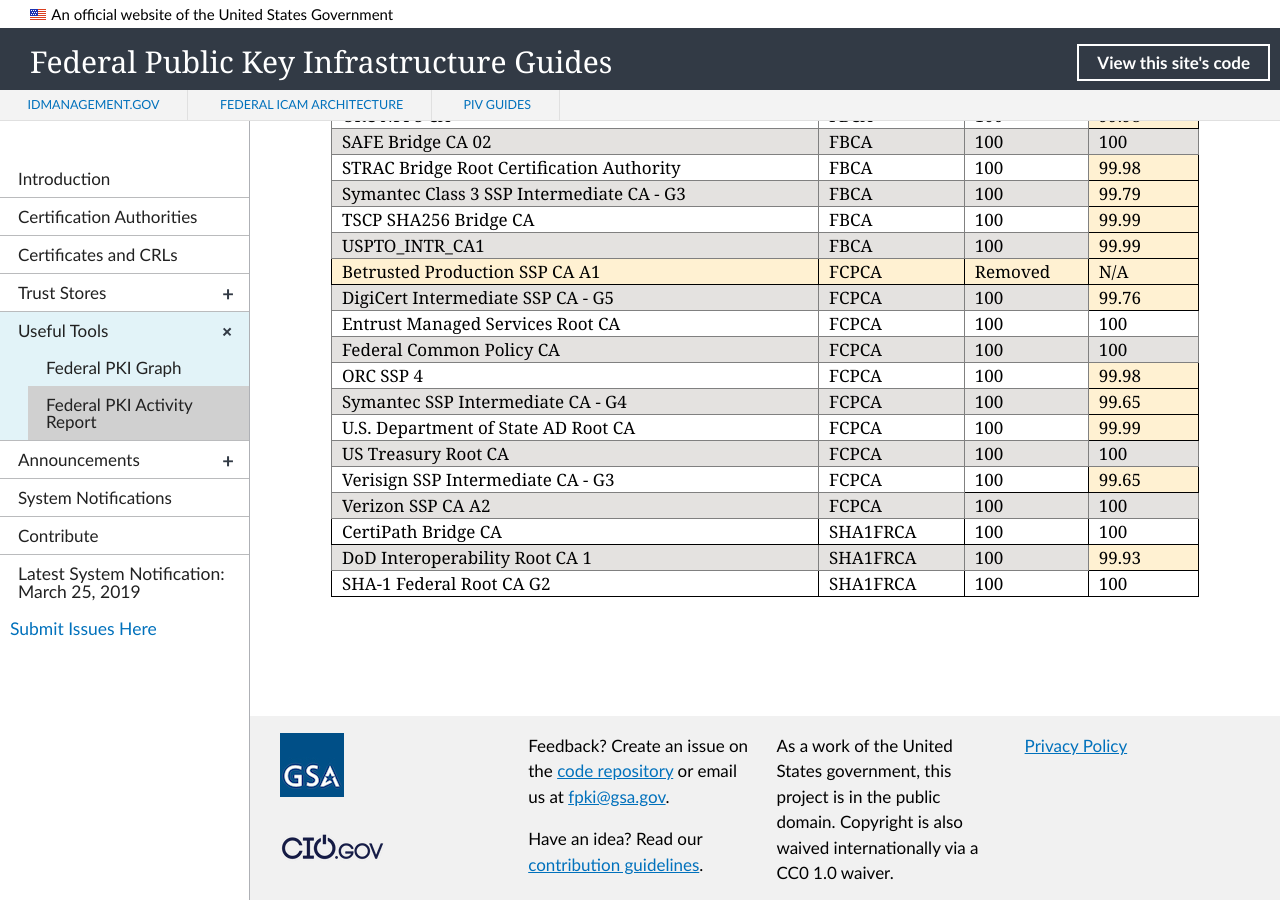
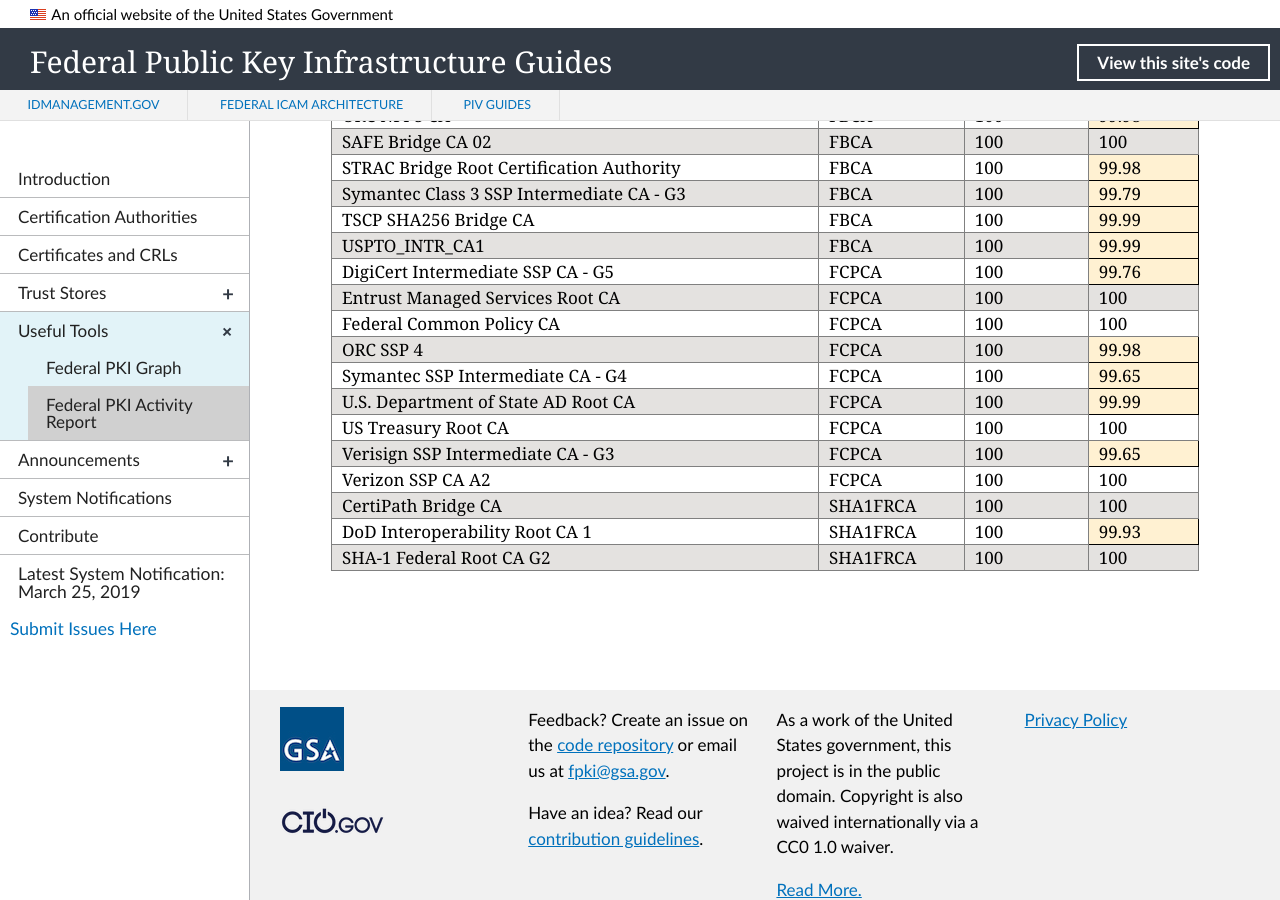
Before and after one commit to GSA/fpki-guides, a Jekyll site: the page built from _tools/03_fpki_activity_report.md, in a window 1280 px wide and 900 px high, scrolled down 3090 px. Built offline with Jekyll 4.4.1, drawn with Linux system fonts in a browser that asks for light colours; nearby versions of some CDN libraries; library files that are not in the unit come from our copies.

Commit message:
Remove Betrusted

```diff
--- a/_includes/fpkiar-repo-table.html
+++ b/_includes/fpkiar-repo-table.html
@@ -145,81 +145,75 @@
         <td class="tg-s7ni">99.99</td>
     </tr>
     <tr>
-        <td class="tg-s7ni">Betrusted Production SSP CA A1</td>
-        <td class="tg-s7ni">FCPCA</td>
-        <td class="tg-s7ni">Removed</td>
-        <td class="tg-s7ni">N/A</td>
-    </tr>
-    <tr>
-        <td class="tg-y698">DigiCert Intermediate SSP CA - G5</td>
-        <td class="tg-y698">FCPCA</td>
-        <td class="tg-y698">100</td>
+        <td class="tg-0pky">DigiCert Intermediate SSP CA - G5</td>
+        <td class="tg-0pky">FCPCA</td>
+        <td class="tg-0pky">100</td>
         <td class="tg-s7ni">99.76</td>
     </tr>
     <tr>
-        <td class="tg-0pky">Entrust Managed Services Root CA</td>
+        <td class="tg-y698">Entrust Managed Services Root CA</td>
+        <td class="tg-y698">FCPCA</td>
+        <td class="tg-y698">100</td>
+        <td class="tg-y698">100</td>
+    </tr>
+    <tr>
+        <td class="tg-0pky">Federal Common Policy CA</td>
         <td class="tg-0pky">FCPCA</td>
         <td class="tg-0pky">100</td>
         <td class="tg-0pky">100</td>
     </tr>
     <tr>
-        <td class="tg-y698">Federal Common Policy CA</td>
+        <td class="tg-y698">ORC SSP 4</td>
         <td class="tg-y698">FCPCA</td>
         <td class="tg-y698">100</td>
-        <td class="tg-y698">100</td>
-    </tr>
-    <tr>
-        <td class="tg-0pky">ORC SSP 4</td>
-        <td class="tg-0pky">FCPCA</td>
-        <td class="tg-0pky">100</td>
         <td class="tg-s7ni">99.98</td>
     </tr>
     <tr>
-        <td class="tg-y698">Symantec SSP Intermediate CA - G4</td>
+        <td class="tg-0pky">Symantec SSP Intermediate CA - G4</td>
+        <td class="tg-0pky">FCPCA</td>
+        <td class="tg-0pky">100</td>
+        <td class="tg-s7ni">99.65</td>
+    </tr>
+    <tr>
+        <td class="tg-y698">U.S. Department of State AD Root CA</td>
+        <td class="tg-y698">FCPCA</td>
+        <td class="tg-y698">100</td>
+        <td class="tg-s7ni">99.99</td>
+    </tr>
+    <tr>
+        <td class="tg-0pky">US Treasury Root CA</td>
+        <td class="tg-0pky">FCPCA</td>
+        <td class="tg-0pky">100</td>
+        <td class="tg-0pky">100</td>
+    </tr>
+    <tr>
+        <td class="tg-y698">Verisign SSP Intermediate CA - G3</td>
         <td class="tg-y698">FCPCA</td>
         <td class="tg-y698">100</td>
         <td class="tg-s7ni">99.65</td>
     </tr>
     <tr>
-        <td class="tg-0pky">U.S. Department of State AD Root CA</td>
+        <td class="tg-0pky">Verizon SSP CA A2</td>
         <td class="tg-0pky">FCPCA</td>
         <td class="tg-0pky">100</td>
-        <td class="tg-s7ni">99.99</td>
+        <td class="tg-0pky">100</td>
     </tr>
     <tr>
-        <td class="tg-y698">US Treasury Root CA</td>
-        <td class="tg-y698">FCPCA</td>
+        <td class="tg-y698">CertiPath Bridge CA</td>
+        <td class="tg-y698">SHA1FRCA</td>
         <td class="tg-y698">100</td>
         <td class="tg-y698">100</td>
     </tr>
     <tr>
-        <td class="tg-0pky">Verisign SSP Intermediate CA - G3</td>
-        <td class="tg-0pky">FCPCA</td>
-        <td class="tg-opky">100</td>
-        <td class="tg-s7ni">99.65</td>
+        <td class="tg-0pky">DoD Interoperability Root CA 1</td>
+        <td class="tg-0pky">SHA1FRCA</td>
+        <td class="tg-0pky">100</td>
+        <td class="tg-s7ni">99.93</td>
     </tr>
     <tr>
-        <td class="tg-y698">Verizon SSP CA A2</td>
-        <td class="tg-y698">FCPCA</td>
+        <td class="tg-y698">SHA-1 Federal Root CA G2</td>
+        <td class="tg-y698">SHA1FRCA</td>
         <td class="tg-y698">100</td>
         <td class="tg-y698">100</td>
     </tr>
-    <tr>
-        <td class="tg-opky">CertiPath Bridge CA</td>
-        <td class="tg-opky">SHA1FRCA</td>
-        <td class="tg-opky">100</td>
-        <td class="tg-opky">100</td>
-    </tr>
-    <tr>
-        <td class="tg-y698">DoD Interoperability Root CA 1</td>
-        <td class="tg-y698">SHA1FRCA</td>
-        <td class="tg-y698">100</td>
-        <td class="tg-s7ni">99.93</td>
-    </tr>
-    <tr>
-        <td class="tg-opky">SHA-1 Federal Root CA G2</td>
-        <td class="tg-opky">SHA1FRCA</td>
-        <td class="tg-opky">100</td>
-        <td class="tg-opky">100</td>
-    </tr>
 </table>
```
